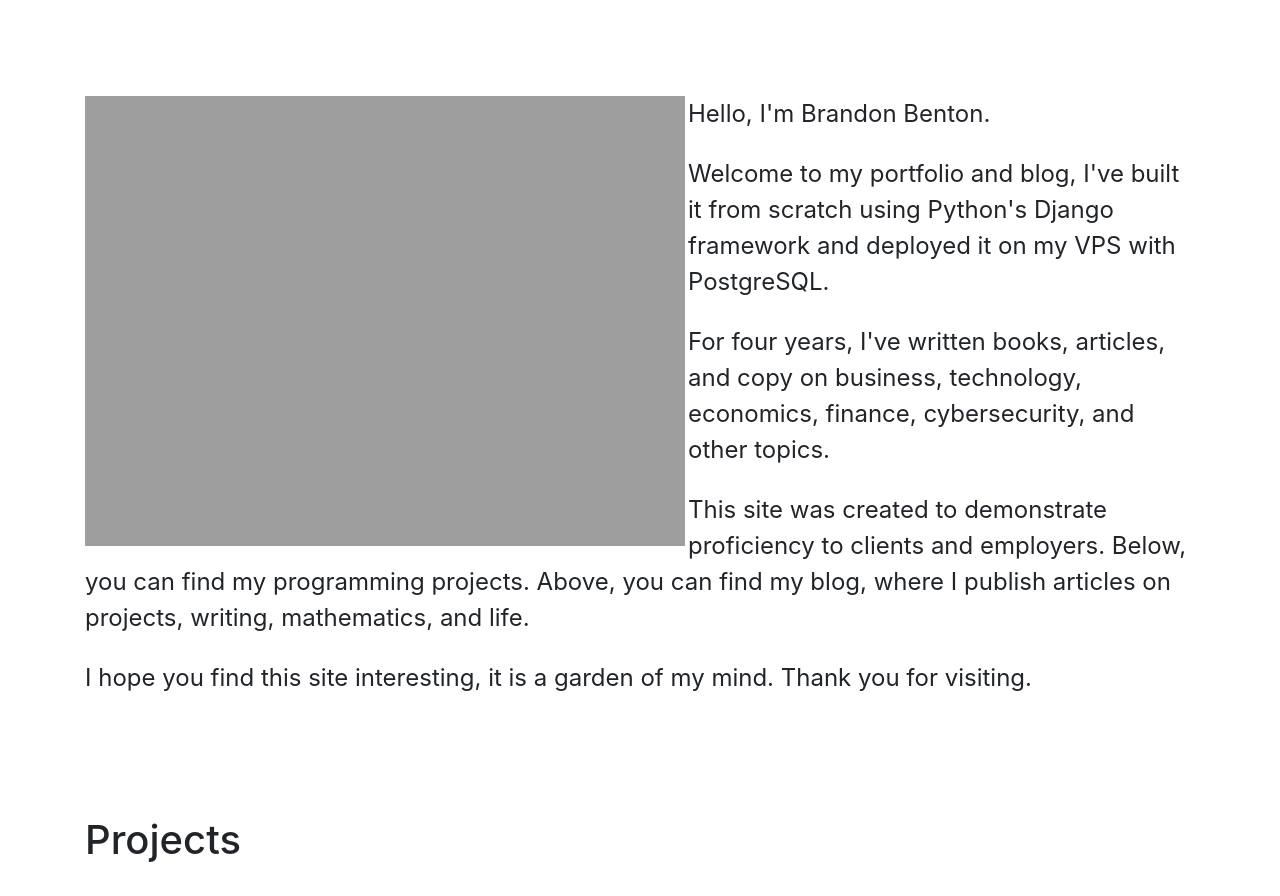
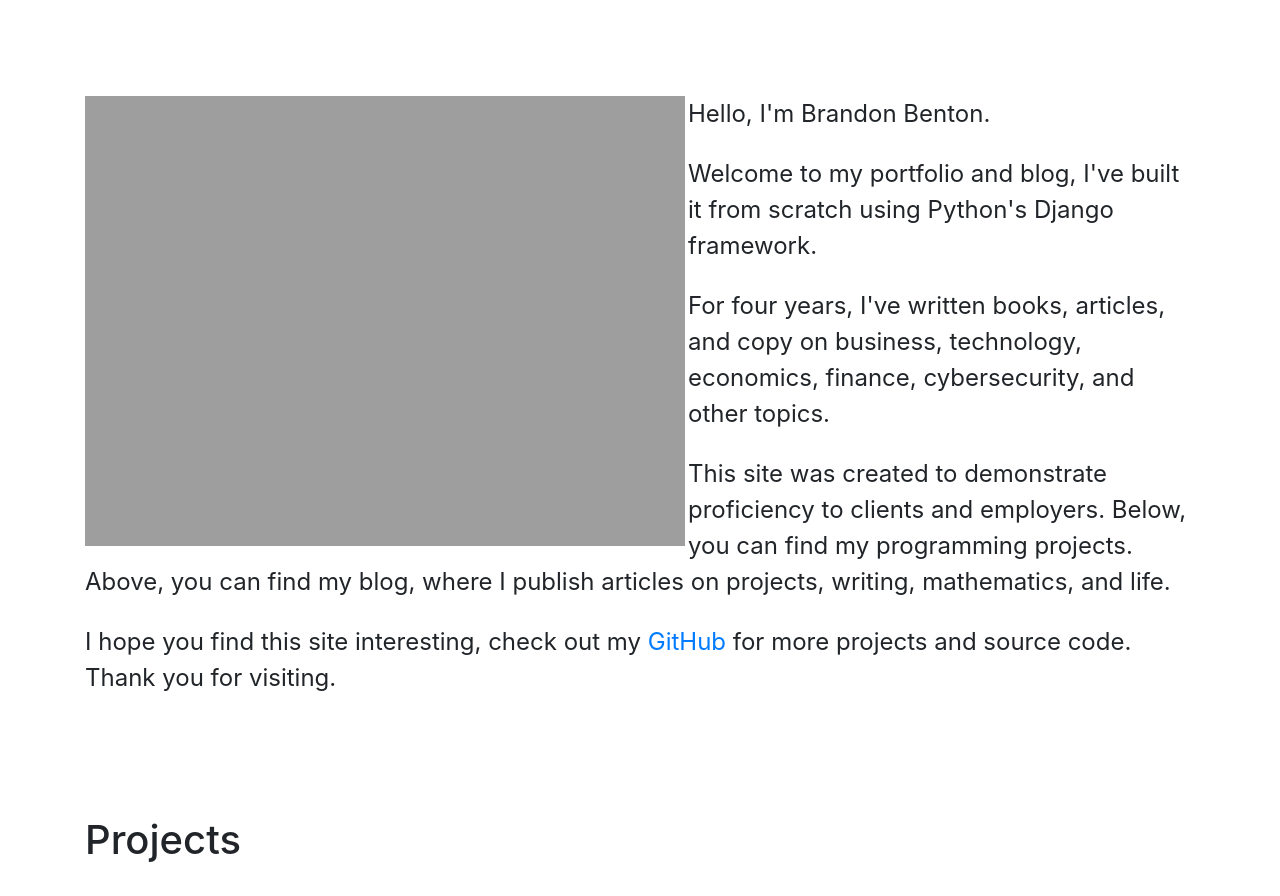
Before and after one commit to bdbenton1123/portfolio_blog, a Django app: page / in a window 1280 px wide. Shown: the part 56-952 px from the top of the page. Run offline with Django 4.2, Linux system fonts and the light colour scheme; data that the repository does not hold is empty; some libraries are stand-ins or nearby versions.

Commit message:
Update project_index.html
Description changes and GitHub link.

```diff
--- a/projects/templates/project_index.html
+++ b/projects/templates/project_index.html
@@ -5,18 +5,18 @@
 <img src="http://localhost:8000/static/img/ProfileFull.png" width="600" ALIGN="left" HSPACE=”50”>
 <font size="+2">Hello, I'm Brandon Benton.</font>
 <br><br>
-<font size="+2">Welcome to my portfolio and blog, I've built it from scratch using Python's Django framework and deployed it on my VPS with PostgreSQL.</font>
+<font size="+2">Welcome to my portfolio and blog, I've built it from scratch using Python's Django framework.</font>
 <br><br>
 <font size="+2">For four years, I've written books, articles, and copy on business, technology, economics, finance, cybersecurity, and other topics.</font>
 <br><br>
 <font size="+2">This site was created to demonstrate proficiency to clients and employers. Below, you can find my programming projects. Above, you can find my blog, where I publish articles on projects, writing, mathematics, and life.</font>
 <br><br>
-<font size="+2">I hope you find this site interesting, it is a garden of my mind. Thank you for visiting.</font>
+<font size="+2">I hope you find this site interesting, check out my <a href="https://github.com/bdbenton1123">GitHub</a> for more projects and source code. Thank you for visiting.</font>
 <br><br><br><br><br><br>
 <h1>Projects</h1>
 <br>
 <div class="row">
-{% for project in projects %}
+    {% for project in projects %}
     <div class="col-md-4">
         <div class="card mb-2">
             <img class="card-img-top" src="{% static project.image %}">
```
